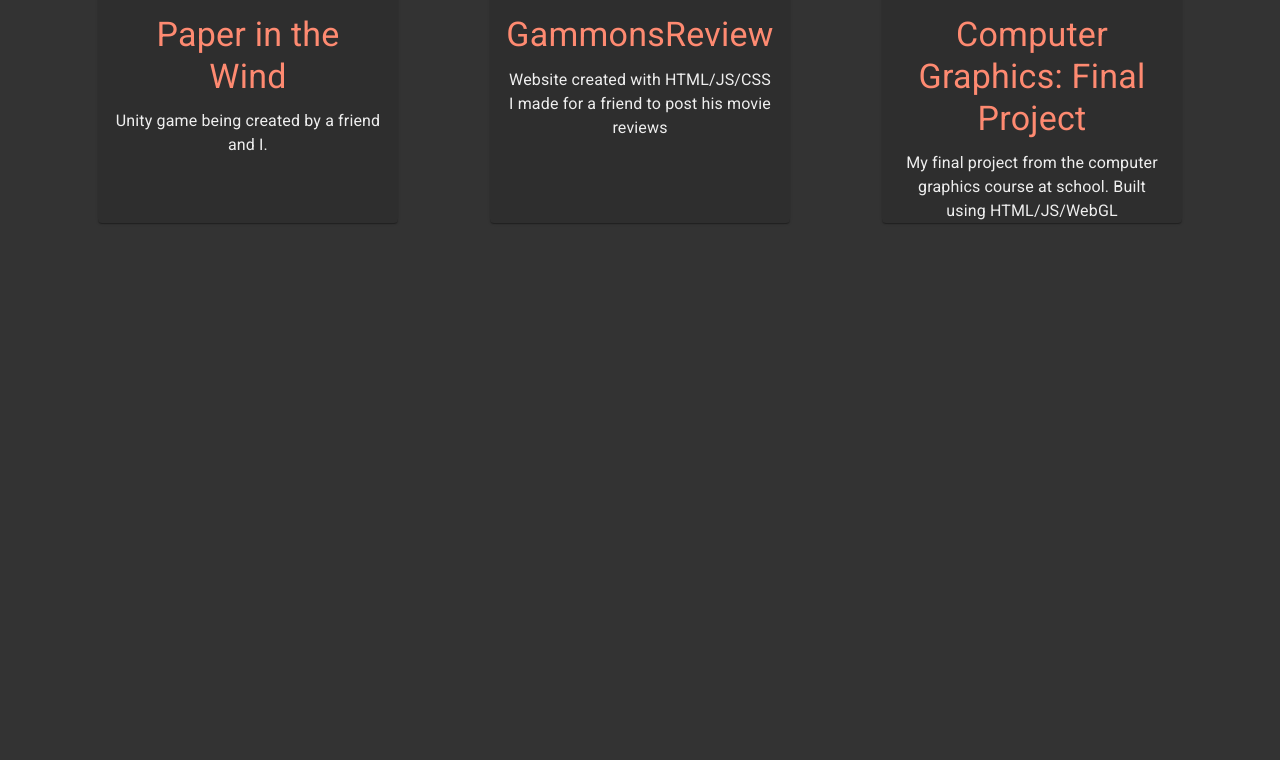
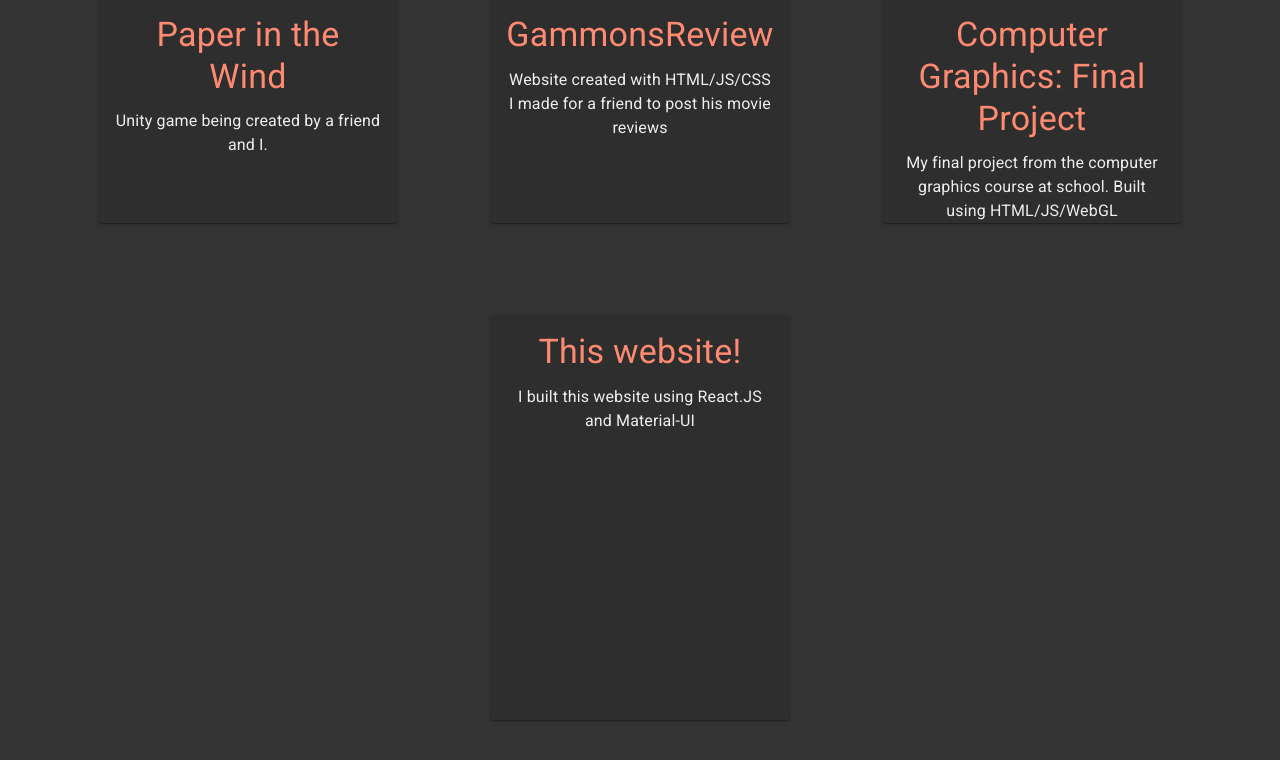
Before and after one commit to DustinCraig/home, a React (Create React App) app: page / in a window 1280 px wide. Shown: the part 3535-4295 px from the top of the page. Before the commit the page ends 3804 px from the top, so only its background shows below. Built offline with nearby package versions, Linux system fonts and the light colour scheme.

Commit message:
Added more to projects

```diff
--- a/src/components/projects/index.jsx
+++ b/src/components/projects/index.jsx
@@ -61,6 +61,13 @@
                 link={'http://web.eecs.utk.edu/~dcraig14/2bN9gJ0sx3U/finalp.html'}
               />
             </Grid>
+            <Grid item>
+              <ProjectCard
+                title={'This website!'}
+                description={'I built this website using React.JS and Material-UI'}
+                link={'https://dustincraig.github.io/home/#projects'}
+              />
+            </Grid>
           </Grid>
         </center>
       </Grid>
```
